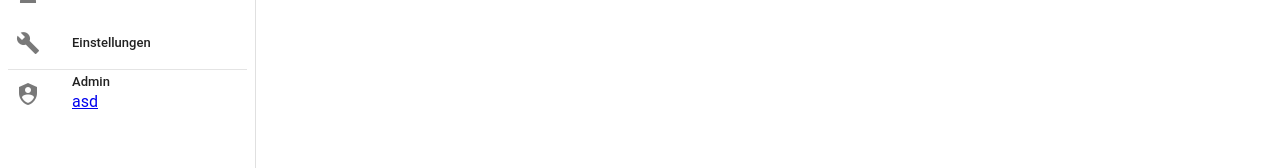
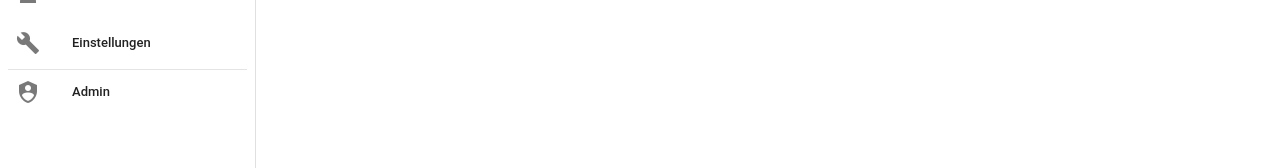
Before and after one commit to najjar77/Sport, a Nuxt app: page / in a window 1280 px wide. Shown: the part 180-348 px from the top of the page. Built offline with nearby package versions, Linux system fonts and the light colour scheme.

Commit message:
Clean up NavigationBar

```diff
--- a/Components/NavigationBar.vue
+++ b/Components/NavigationBar.vue
@@ -1,40 +1,42 @@
 <script setup lang="ts">
 //import Icon from '@mdi/react';
 //import { mdiShieldAccount } from '@mdi/js';
+const navigate = async (path: string) => {
+  await navigateTo(path)
+}
 
 </script>
 
 <template>
 
-  <v-navigation-drawer
+  <VNavigationDrawer
       expand-on-hover
       rail="true"
   >
-    <v-list-item
+    <VListItem
         prepend-avatar="https://randomuser.me/api/portraits/men/85.jpg"
         title="Amiin || Soufian"
         subtitle="Email@"
-    ></v-list-item>
+    ></VListItem>
 
-    <v-divider></v-divider>
+    <VDivider></VDivider>
 
-    <v-list density="comfortable" nav="true">
-      <v-list-item prepend-icon="mdi-home" title="Home" value="Nav_Home"/>
-      <v-list-item prepend-icon="mdi-widgets" title="Galerie" value="Nav_Gallery"/>
-      <v-list-item prepend-icon="mdi-account" title="Konto" value="Nav_Account"/>
-      <v-list-item prepend-icon="mdi-wrench" title="Einstellungen" value="Nav_Settings"/>
-      <v-divider/>
+    <VList density="comfortable" :nav="true">
+      <VListItem @click="navigate('/')" prepend-icon="mdi-home" title="Home" value="Nav_Home"/>
+      <VListItem @click="navigate('/galary')" prepend-icon="mdi-widgets" title="Galerie" value="Nav_Gallery"/>
+      <VListItem @click="navigate('/account')" prepend-icon="mdi-account" title="Konto" value="Nav_Account"/>
+      <VListItem @click="navigate('/settings')" prepend-icon="mdi-wrench" title="Einstellungen" value="Nav_Settings"/>
+      <VDivider/>
 
-      <v-list-item prepend-icon="mdi-shield-account" title="Admin" value="Nav_AdminAccount">
-        <nuxt-link to="/galary">asd</nuxt-link>
-      </v-list-item>
+      <VListItem @click="navigate('/admin')" prepend-icon="mdi-shield-account" title="Admin" value="Nav_AdminAccount">
+      </VListItem>
 
 
 
-    </v-list>
+    </VList>
 
 
-  </v-navigation-drawer>
+  </VNavigationDrawer>
 
 </template>
 
--- a/app.vue
+++ b/app.vue
@@ -1,5 +1,4 @@
 <script>
-import testing from '/Components/NavigationBar.vue';
 import {defineComponent} from "vue";
 import NavigationBar from "~/Components/NavigationBar.vue";
 import StartingColumns from "~/Components/StartingColumns.vue";
```
